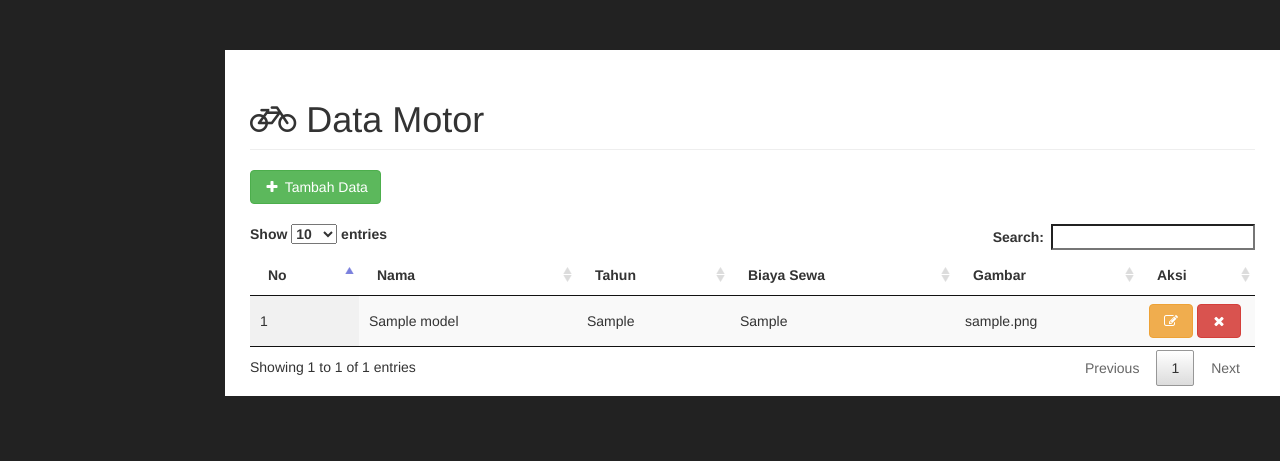
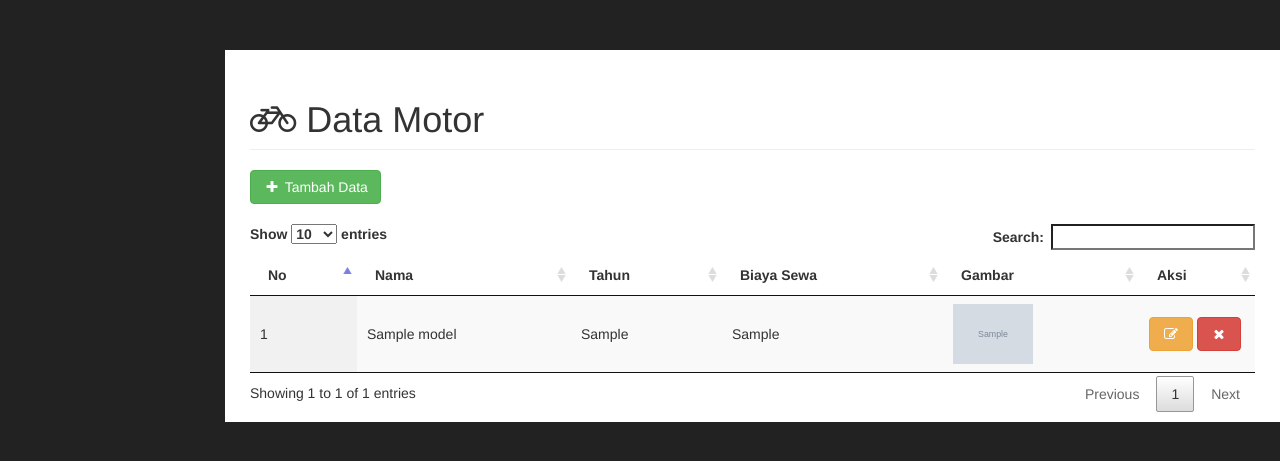
Before and after one commit to andhikayuana/rental-motor, a PHP site: template app/views/motor/index.php in a window 1280 px wide. Shown: the top 461 px of the page. Run offline with PHP 8.4, Linux system fonts and the light colour scheme; the template is opened without the code that fills it: most values are stand-ins (such as "Sample title", 1, 10 or a date in 2020); grey boxes marked "Sample" are stand-in pictures; data that the repository does not hold is empty.

Commit message:
tampilkan gambar motor di datatables

```diff
--- a/app/views/motor/index.php
+++ b/app/views/motor/index.php
@@ -37,7 +37,7 @@
                                     <td><?=$row->nama_motor;?></td>
                                     <td><?=$row->th_keluar;?></td>
                                     <td><?=$row->by_sewa;?></td>
-                                    <td><?=$row->gambar;?></td>
+                                    <td><img src="<?=$this->uri->baseUri.'uploads/'.$row->gambar;?>" width="80"></td>
                                     <td>
                                         <a href="<?=$this->location('motor/update/'.$row->id_motor);?>" class="btn btn-warning"><i class="fa fa-fw fa-edit"></i></a>
                                         <a href="<?=$this->location('motor/delete/'.$row->id_motor);?>" class="btn btn-danger" onclick="return confirm('Hapus data?');"><i class="fa fa-fw fa-remove"></i></a>
```
